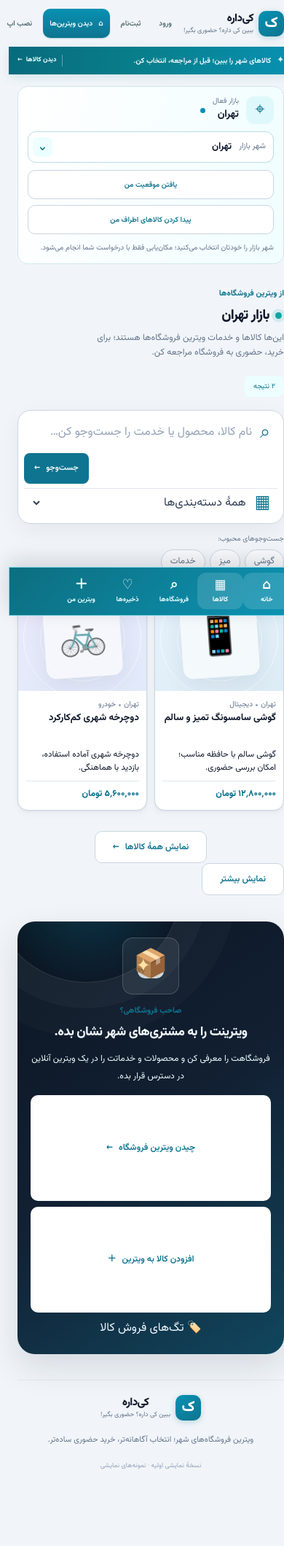
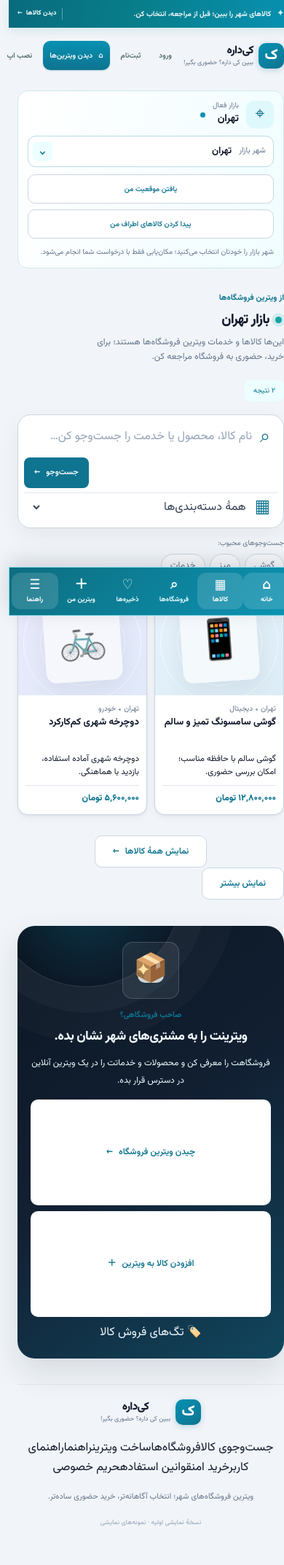
Before and after one commit to Tahmoures54/kidareh-pf, a Flask app: page / in a window 390 px wide. Shown: the top 2145 px of the page at 73% size. Before the commit the page ends 2119 px from the top, so only its background shows below. Run offline with Flask 3, Linux system fonts and the light colour scheme; data comes from the database, SQL or seed files in the repository; data that the repository does not hold is empty; parts of the project's set-up code (start-up, migrations or seed data) failed here and were passed over.

Commit message:
fix: move homepage ticker to top and restore policy navigation
* fix(home): place ticker first and add help links

* fix(nav): fit help menu in mobile bottom navigation

```diff
--- a/static/css/theme-mh.css
+++ b/static/css/theme-mh.css
@@ -474,7 +474,7 @@ input:focus, textarea:focus, select:focus,
     bottom: 0;
     left: 0;
     display: grid;
-    grid-template-columns: repeat(5, minmax(0, 1fr));
+    grid-template-columns: repeat(6, minmax(0, 1fr));
     gap: 2px;
     padding: 7px 8px calc(7px + env(safe-area-inset-bottom, 0px));
     border-top: 1px solid rgba(148, 163, 184, .28);
--- a/templates/index.html
+++ b/templates/index.html
@@ -17,6 +17,12 @@
   <link rel="stylesheet" href="{{ url_for('static', filename='css/theme-mh.css') }}">
 </head>
 <body>
+  <div class="market-ticker" id="marketTicker" aria-label="پیام‌های راهنمای کی‌داره">
+    <span class="market-ticker-mark" aria-hidden="true">✦</span>
+    <p class="market-ticker-message" id="marketTickerMessage" aria-live="polite">کالاهای شهر را ببین؛ قبل از مراجعه، انتخاب کن.</p>
+    <a class="market-ticker-link" id="marketTickerLink" href="#listings">دیدن کالاها <span aria-hidden="true">←</span></a>
+  </div>
+
   <header class="site-header">
     <a class="brand" href="/" aria-label="صفحه اصلی کی‌داره">
       <span class="brand-mark">ک</span>
@@ -34,11 +40,6 @@
     </div>
   </header>
 
-  <div class="market-ticker" id="marketTicker" aria-label="پیام‌های راهنمای کی‌داره">
-    <span class="market-ticker-mark" aria-hidden="true">✦</span>
-    <p class="market-ticker-message" id="marketTickerMessage" aria-live="polite">کالاهای شهر را ببین؛ قبل از مراجعه، انتخاب کن.</p>
-    <a class="market-ticker-link" id="marketTickerLink" href="#listings">دیدن کالاها <span aria-hidden="true">←</span></a>
-  </div>
   <datalist id="iranCityOptions"></datalist>
   <div class="market-location-bar" aria-label="شهر بازار فعال">
     <div class="market-location-copy"><span class="market-location-icon" aria-hidden="true">⌖</span><div><span class="market-location-caption">بازار فعال</span><strong id="activeMarketCity">تهران</strong></div><span class="market-location-pulse" aria-hidden="true"></span></div>
@@ -114,10 +115,21 @@
     <a class="mobile-nav-item" href="/stores" aria-label="فروشگاه‌ها"><span aria-hidden="true">⌕</span><small>فروشگاه‌ها</small></a>
     <a class="mobile-nav-item" href="/saved" aria-label="ذخیره‌ها"><span aria-hidden="true">♡</span><small>ذخیره‌ها</small></a>
     <a class="mobile-nav-item" href="/seller" aria-label="ویترین من"><span aria-hidden="true">＋</span><small>ویترین من</small></a>
+    <details class="mobile-nav-more">
+      <summary class="mobile-nav-item" aria-label="راهنما و قوانین"><span aria-hidden="true">☰</span><small>راهنما</small></summary>
+      <div class="mobile-nav-menu" aria-label="راهنما و قوانین">
+        <a href="/help"><span aria-hidden="true">؟</span> مرکز راهنما</a>
+        <a href="/guide"><span aria-hidden="true">☷</span> راهنمای کاربر</a>
+        <a href="/safety"><span aria-hidden="true">✓</span> خرید امن</a>
+        <a href="/terms"><span aria-hidden="true">§</span> قوانین استفاده</a>
+        <a href="/privacy"><span aria-hidden="true">♧</span> حریم خصوصی</a>
+      </div>
+    </details>
   </nav>
 
   <footer class="site-footer">
     <a class="brand footer-brand" href="/"><span class="brand-mark">ک</span><span class="brand-copy"><strong>کی‌داره</strong><small>ببین کی داره؟ حضوری بگیر!</small></span></a>
+    <nav class="footer-links" aria-label="پیوندهای مفید"><a href="/search">جست‌وجوی کالا</a><a href="/stores">فروشگاه‌ها</a><a href="/seller">ساخت ویترین</a><a href="/help">راهنما</a><a href="/guide">راهنمای کاربر</a><a href="/safety">خرید امن</a><a href="/terms">قوانین استفاده</a><a href="/privacy">حریم خصوصی</a></nav>
     <p>ویترین فروشگاه‌های شهر؛ انتخاب آگاهانه‌تر، خرید حضوری ساده‌تر.</p>
     <span class="footer-note">نسخهٔ نمایشی اولیه · نمونه‌های نمایشی</span>
   </footer>
```
